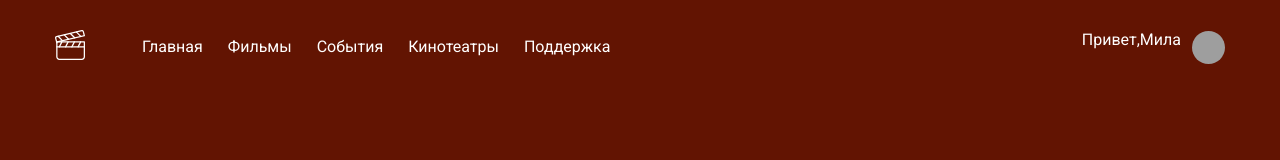
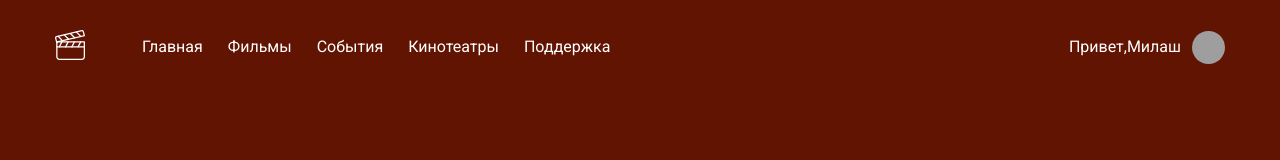
Before and after one commit to Wugluskr-com/glo-cinema-good, a plain HTML site: page index.html in a window 1280 px wide. Drawn offline with Linux system fonts and the light colour scheme; grey boxes are pictures that could not be loaded.

Commit message:
align-items: center чтобы вертикально было Привет Милаш

```diff
--- a/css/style.css
+++ b/css/style.css
@@ -22,7 +22,7 @@ padding-bottom: 30px;
     margin-left: auto;
     color: white;
     display: flex;
-    align-items: flex;
+    align-items: center;
 }
 .avatar {
     width:33px;
--- a/index.html
+++ b/index.html
@@ -39,7 +39,7 @@
             </ul>
         </nav>
         <div class="user">
-            <span class="#">Привет,Мила</span>
+            <span class="">Привет,Милаш</span>
             <img class="avatar" src="img/avatar.png" alt="User's avatar">
         </div>
     </header>
```
